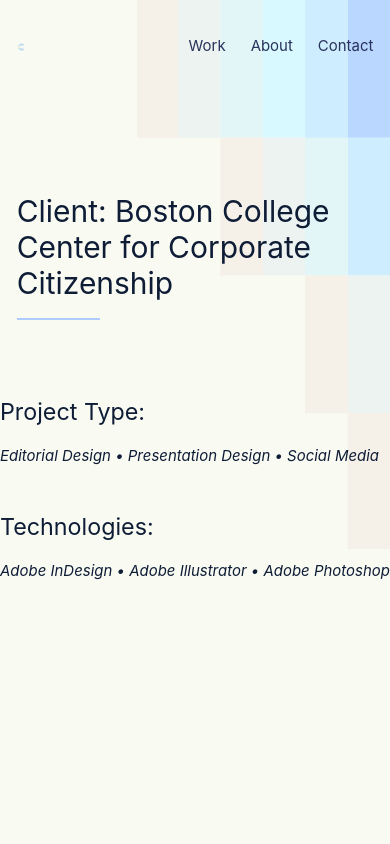
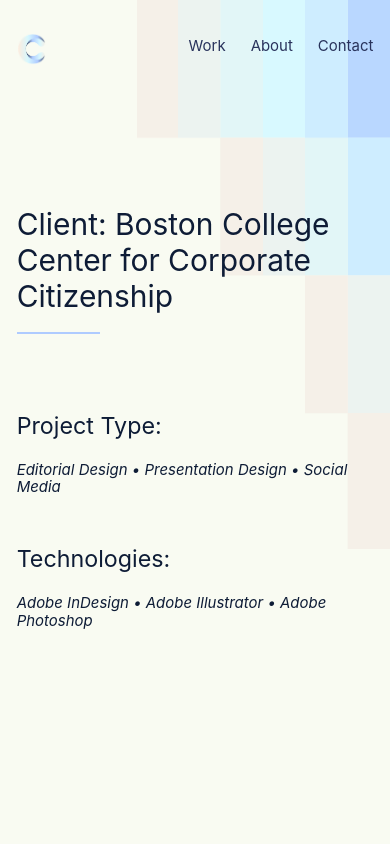
Before and after one commit to chloefitz/chloefitz-portfolio-site, a plain HTML site: page bcccc.html in a window 390 px wide. Shown: the top 844 px of the page. Drawn offline with Linux system fonts and the light colour scheme; a web font is replaced by a local one.

Commit message:
Optimize mobile experience

```diff
--- a/bcccc.html
+++ b/bcccc.html
@@ -20,8 +20,8 @@
                 <nav class="nav" role="navigation">
                     <ul class="nav__items">
                         <li class="nav__item">
-                        <a href="index.html" class="nav__link" style="width: 5%;">
-                            <img src="./images/logo_light.png">
+                            <a href="index.html">
+                                <img src="./images/logo_light.png"  class="nav__link__img">
                               </a>
                         </li>
                         <li class="nav__item">
@@ -43,11 +43,13 @@
             <div class="row">
                 <h2>Client: Boston College Center for Corporate Citizenship</h2>
             </div>
+            <div class="row">
                 <div class="work__sub__text">
                     <h3>
                         <br>Project Type: <p><em>Editorial Design • Presentation Design • Social Media</em></p>
                         <br>Technologies: <p><em>Adobe InDesign • Adobe Illustrator • Adobe Photoshop</em></p>
                     </h3>
+                </div>
             </div>
         </header>
 
@@ -100,12 +102,14 @@
                 <div class="row">
                     <h2>03 RESULT</h2>
                 </div>
+                <div class="row">
                     <div class="work__sub__text">
                         <p>
                             While working within established branding guides, I had the chance to innovate significantly and add to the organization's style guides,
                             implementing best practices that are still in use today. Over the course of my involvement with the Center, I worked on the production of <strong>10 magazine issues,
                             20+ reports, materials for 3 annual conferences, and a range of additional collateral for the Center's website and social channels</strong>.
                         </p>
+                    </div>
                 </div>
                 <br>
                 <div class="work__container__tri">
--- a/index.css
+++ b/index.css
@@ -433,9 +433,66 @@ body:not(.user-is-tabbing) a:focus {
     margin-right: var(--gutter-medium);
 }
 
+@media(max-width: 5000px) {
+    .nav {
+        justify-content: center;
+    }
+    .nav__link__img {
+        width: 5% ;
+    }
+}
+
+@media(max-width: 1280px) {
+    .nav {
+        justify-content: center;
+    }
+    .nav__link__img {
+        width: 5%;
+    }
+}
+
+@media(max-width: 900px) {
+    .nav {
+        justify-content: center;
+    }
+    .nav__link__img {
+        width: 5%;
+    }
+}
+
+@media(max-width: 800px) {
+    .nav {
+        justify-content: center;
+    }
+    .nav__link__img {
+        width: 13%;
+    }
+}
+
+@media(max-width: 700px) {
+    .nav {
+        justify-content: center;
+    }
+    .nav__link__img {
+        width: 20%;
+    }
+}
+
+@media(max-width: 600px) {
+    .nav {
+        justify-content: center;
+    }
+    .nav__link__img {
+        width: 20%;
+    }
+}
+
 @media(max-width: 500px) {
     .nav {
         justify-content: center;
+    }
+    .nav__link__img {
+        width: 20%;
     }
 }
 
@@ -443,11 +500,17 @@ body:not(.user-is-tabbing) a:focus {
     .nav__item:not(:last-child) {
         margin-right: var(--gutter-normal);
     }
+    .nav__link__img {
+        width: 20%;
+    }
 }
 
 @media(max-width: 300px) {
     .nav {
         font-size: var(--font-size-small);
+    }
+    .nav__link__img {
+        width: 20%;
     }
 }
 
@@ -477,6 +540,38 @@ body:not(.user-is-tabbing) a:focus {
 }
 
 .nav__link:hover::after {
+    right: 0;
+    height: 2px;
+    background: var(--dark-blue);
+}
+
+.nav__link__img {
+    position: relative;
+    display: inline-block;
+    padding: 1rem 0;
+    text-decoration: none;
+    color: inherit;
+    transition: all .2s;
+    /*width: 5%;*/
+}
+
+.nav__link__img::after {
+    content: '';
+    position: absolute;
+    bottom: 0;
+    left: 0;
+    right: 100%;
+    display: inline-block;
+    height: 1rem;
+    background: var(--text-light);
+    transition: all 0.25s cubic-bezier(1, 0.68, 0.16, 0.9);
+}
+
+.nav__link__img:hover {
+    color: var(--dark-blue);
+}
+
+.nav__link__img:hover::after {
     right: 0;
     height: 2px;
     background: var(--dark-blue);
@@ -602,6 +697,12 @@ body:not(.user-is-tabbing) a:focus {
     }
   }
 
+@media(max-width: 800px) {
+    span2 {
+        font-size: large;
+    }
+}
+
 
 /* --------------------------------------- */
 /* ----- Dot Drop Shadow ----- */
@@ -705,6 +806,18 @@ body:not(.user-is-tabbing) a:focus {
     font-family: 'Inter', sans-serif;
     font-weight: 400;
     font-size: var(--font-size-small);
+}
+
+.work__single {
+    display: grid;
+    grid-template-columns: 1fr;
+    gap: 5%;
+    margin-left: 10vw;
+    margin-right: 10vw;
+}
+
+.work__single__item {
+    width: 80vw;
 }
 
 .work__container {
```
Also changed, not shown: about.html (+2 -2 lines), breathe.html (+12 -4 lines), campfire.html (+11 -5 lines), contact.html (+2 -2 lines), index.html (+2 -2 lines), talkmap-animations.html (+6 -2 lines), talkmap-graphics.html (+6 -2 lines), work.html (+2 -2 lines). Lines whose indentation alone changed are shown as unchanged.
